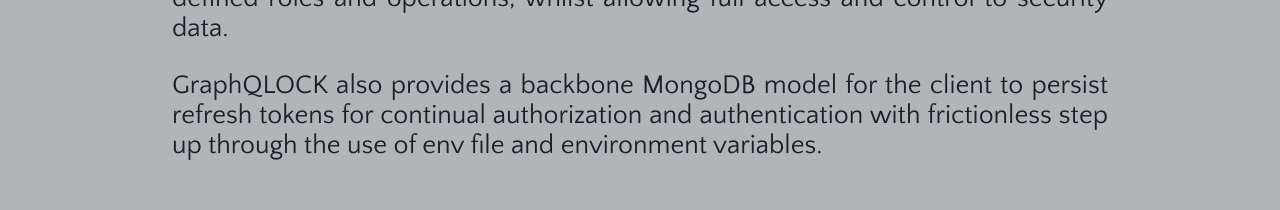
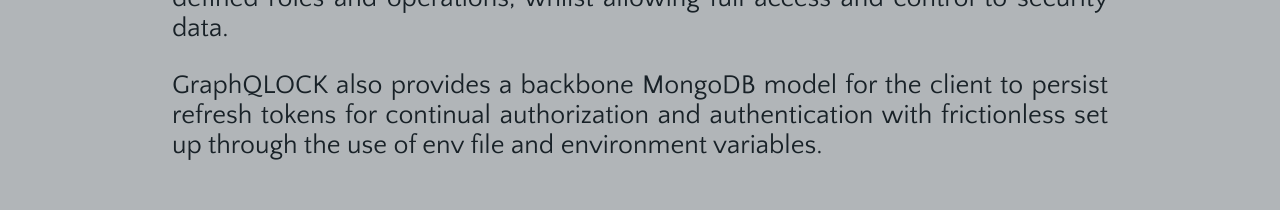
Before and after one commit to phoeN24/graphQLOCK-splash, a React app: page / in a window 1280 px wide. Shown: the part 239-449 px from the top of the page. Built offline with nearby package versions, Linux system fonts and the light colour scheme; a web font is replaced by a local one.

Commit message:
fixed typo

```diff
--- a/src/components/graphqlock.js
+++ b/src/components/graphqlock.js
@@ -10,7 +10,7 @@
       </p>
       <p>
         GraphQLOCK also provides a backbone MongoDB model for the client to persist refresh tokens for continual authorization
-        and authentication with frictionless step up through the use of env file and environment variables.
+        and authentication with frictionless set up through the use of env file and environment variables.
       </p>
     </div>
   )
```
